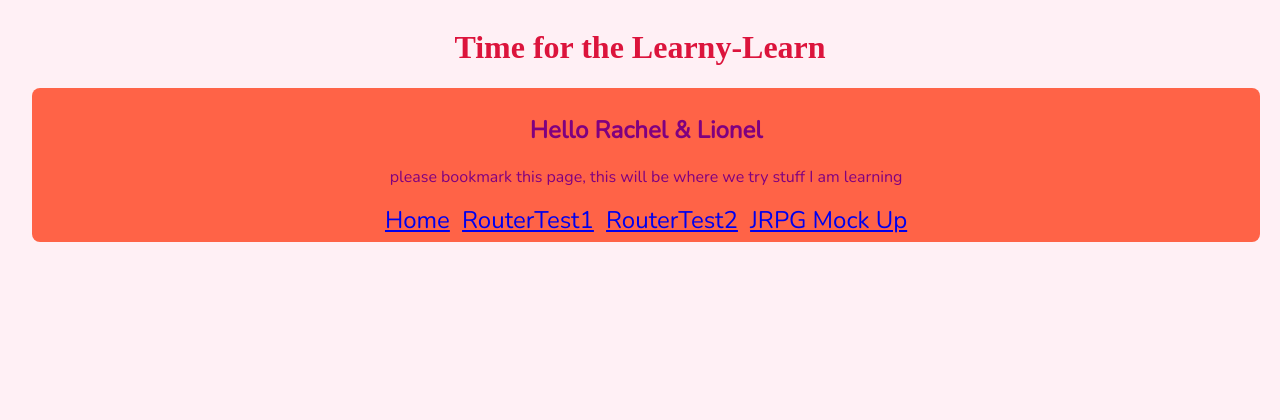
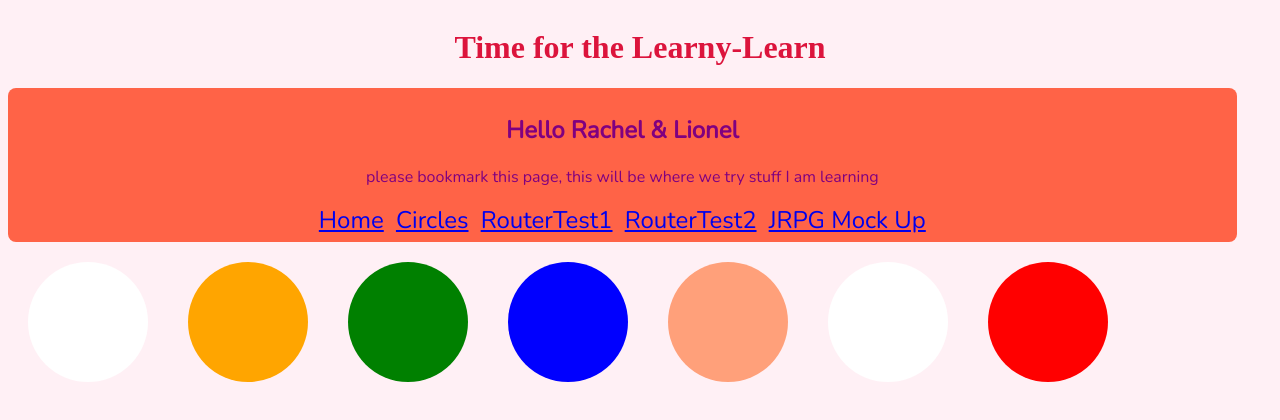
Before and after one commit to JF-LL-codebuds/react-play-study-fe, a React app: page /circles in a window 1280 px wide. Shown: the top 420 px of the page. Built offline with nearby package versions, Linux system fonts and the light colour scheme; a web font is replaced by a local one.

Commit message:
got first part of cicle thing working

```diff
--- a/src/components/App.js
+++ b/src/components/App.js
@@ -11,6 +11,7 @@ import Greeting from './greeting/Greeting';
 import GameLayout from './gamelayout/GameLayout';
 import goalStyles from './goals/goals.css';
 import styles from './app.css';
+import CirclesComp from './circle/circlesComp';
 
 export default function App() {
   /* eslint-disable-next-line no-console */
@@ -27,6 +28,7 @@ export default function App() {
           <>
             <Switch>
               <Route exact path="/" component={Home} />
+              <Route path="/circles" component={CirclesComp} />
               <Route path="/routertest1" component={RouterTest1} />
               <Route path="/routertest2" component={RouterTest2} />
               <Route path="/gamelayout" component={GameLayout} />
--- a/src/components/app.css
+++ b/src/components/app.css
@@ -5,7 +5,6 @@ body {
   font-family: 'Nunito', sans-serif;
   background-color: honeydew;
   background-color: lavenderblush;
-  justify-content: center;
   display: grid;
 }
 
--- a/src/components/circle/Circle.js
+++ b/src/components/circle/Circle.js
@@ -5,7 +5,7 @@ export default function Circle({ bgColor = 'white' }) {
 
   let circleStyle = {
     padding: 10,
-    marding: 20,
+    margin: 20,
     display: 'inline-block',
     backgroundColor: bgColor,
     borderRadius: '50%',
--- a/src/components/circle/CirclesComp.js
+++ b/src/components/circle/CirclesComp.js
@@ -0,0 +1,23 @@
+import React from 'react';
+import Circle from './Circle';
+
+export default function CirclesComp() {
+  let colorList = ['white', 'orange', 'green', 'blue', 'lightsalmon', ];
+  let circleList = [];
+
+  colorList.forEach(color => {
+    circleList.push(
+      <Circle key={colorList.indexOf(color)} bgColor={color} />
+    );
+  });
+
+  console.log(circleList);
+
+  return (
+    <section>
+      {circleList}
+      <Circle />
+      <Circle bgColor={'red'} />
+    </section>
+  );
+}
--- a/src/components/greeting/Greeting.js
+++ b/src/components/greeting/Greeting.js
@@ -16,6 +16,7 @@ class Greeting extends Component {
 
         <nav>
           <Link className={styles.link} to="/">Home</Link>
+          <Link className={styles.link} to="/circles">Circles</Link>
           <Link className={styles.link} to="/routertest1">RouterTest1</Link>
           <Link className={styles.link} to="/routertest2">RouterTest2</Link>
           <Link className={styles.link} to="/gamelayout">JRPG Mock Up</Link>
```
Also changed, not shown: src/components/circle/cicrle.css (deleted).
